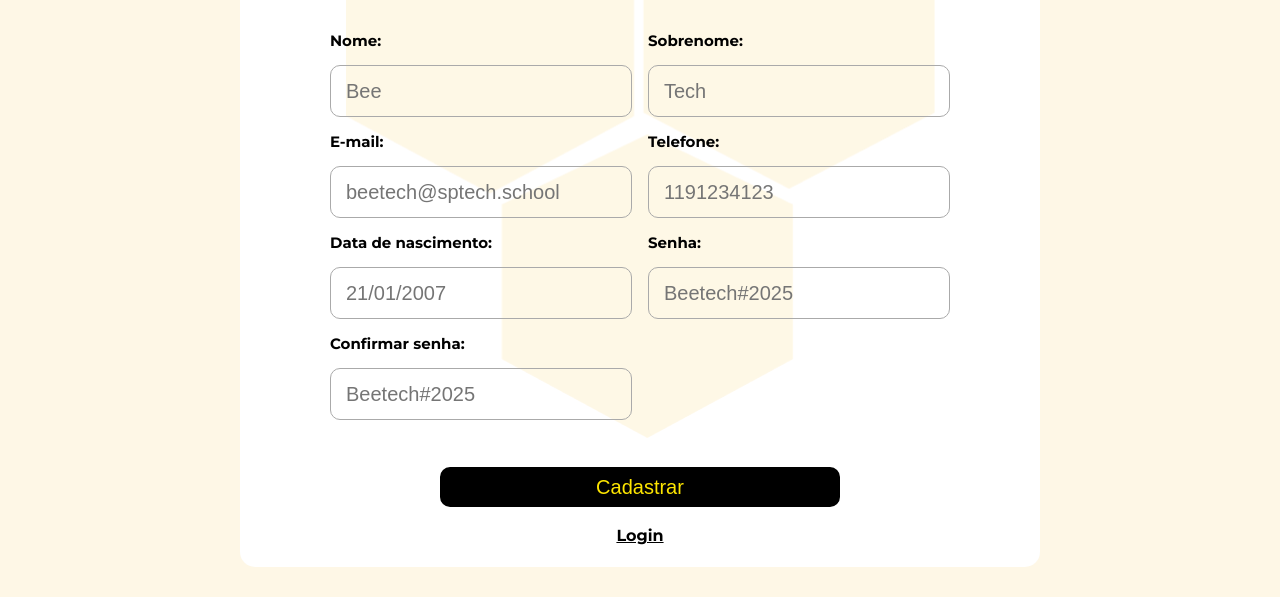
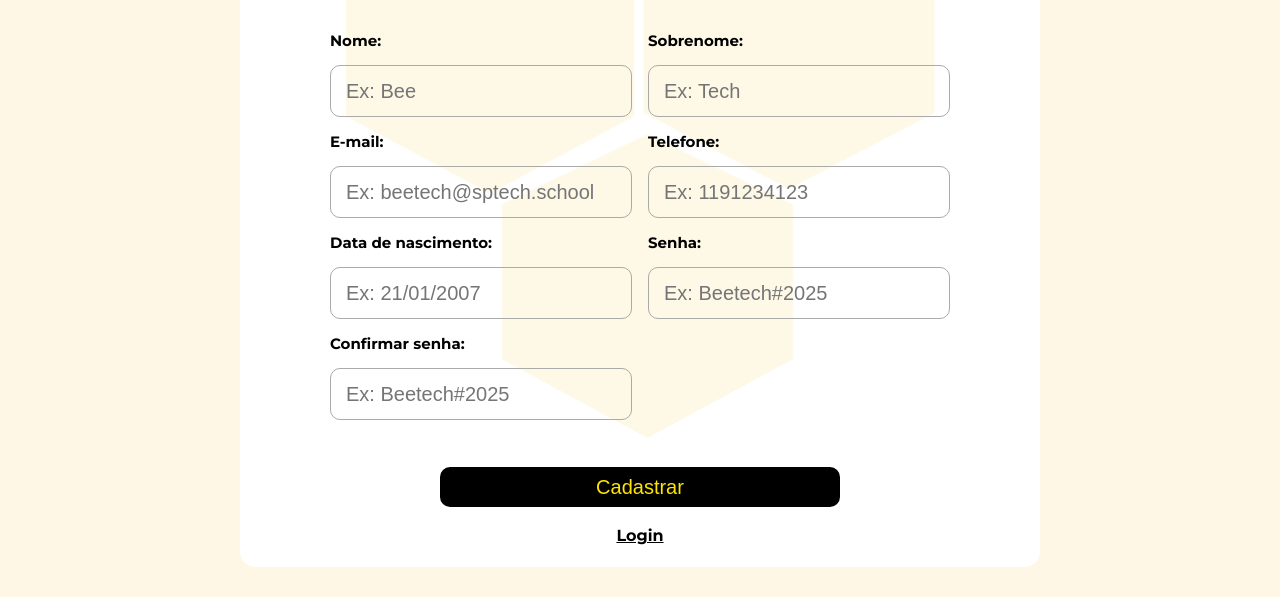
Before and after one commit to Beetech-SPtech/Sprint_2, a plain HTML site: page Algoritmos/Site estatico/public/tela-de-cadastro.html in a window 1280 px wide. Shown: the part 313-910 px from the top of the page. Drawn offline with Linux system fonts and the light colour scheme.

Commit message:
Update tela-de-cadastro.html

```diff
--- a/Algoritmos/Site estatico/public/tela-de-cadastro.html
+++ b/Algoritmos/Site estatico/public/tela-de-cadastro.html
@@ -32,22 +32,22 @@
                 <div class="ladoEsquerdo">
                     <div class="caixaInput">
                         <p class="cabecalho">Nome:</p>
-                        <input type="text" placeholder="Bee" id="input_nome" oninput="cadastrarNome()" />
+                        <input type="text" placeholder="Ex: Bee" id="input_nome" oninput="cadastrarNome()" />
                         <p id="erro_nome"></p>
                     </div>
                     <div class="caixaInput">
                         <p class="cabecalho">E-mail:</p>
-                        <input type="text" placeholder="beetech@sptech.school" id="input_email" oninput="cadastrarEmail()" />
+                        <input type="text" placeholder="Ex: beetech@sptech.school" id="input_email" oninput="cadastrarEmail()" />
                         <p id="erro_email"></p>
                     </div>
                     <div class="caixaInput">
                         <p class="cabecalho">Data de nascimento:</p>
-                        <input type="text" placeholder="21/01/2007" id="input_nascimento" oninput="cadastrarNascimento()" />
+                        <input type="text" placeholder="Ex: 21/01/2007" id="input_nascimento" oninput="cadastrarNascimento()" />
                         <p id="erro_nascimento"></p>
                     </div>
                     <div class="caixaInput">
                         <p class="cabecalho">Confirmar senha:</p>
-                        <input type="password" placeholder="Beetech#2025" id="input_confirmarsenha"
+                        <input type="password" placeholder="Ex: Beetech#2025" id="input_confirmarsenha"
                             oninput="cadastrarConfirmarSenha()" />
                         <p id="erro_confirmarsenha"></p>
                     </div>
@@ -55,20 +55,20 @@
                 <div class="ladoDireito">
                     <div class="caixaInput">
                         <p class="cabecalho">Sobrenome:</p>
-                        <input type="text" placeholder="Tech" id="input_sobrenome" oninput="cadastrarSobrenome()" />
+                        <input type="text" placeholder="Ex: Tech" id="input_sobrenome" oninput="cadastrarSobrenome()" />
                         <p id="erro_sobrenome"></p>
                     </div>
 
 
                     <div class="caixaInput">
                         <p class="cabecalho">Telefone:</p>
-                        <input type="text" placeholder="1191234123" id="input_telefone" oninput="cadastrarTelefone()" />
+                        <input type="text" placeholder="Ex: 1191234123" id="input_telefone" oninput="cadastrarTelefone()" />
                         <p id="erro_telefone"></p>
                     </div>
 
                     <div class="caixaInput">
                         <p class="cabecalho">Senha:</p>
-                        <input type="password" placeholder="Beetech#2025" id="input_senha" oninput="cadastrarSenha()" />
+                        <input type="password" placeholder="Ex: Beetech#2025" id="input_senha" oninput="cadastrarSenha()" />
                         <p id="erro_senha1"></p>
                         <p id="erro_senha2"></p>
                         <p id="erro_senha3"></p>
```
